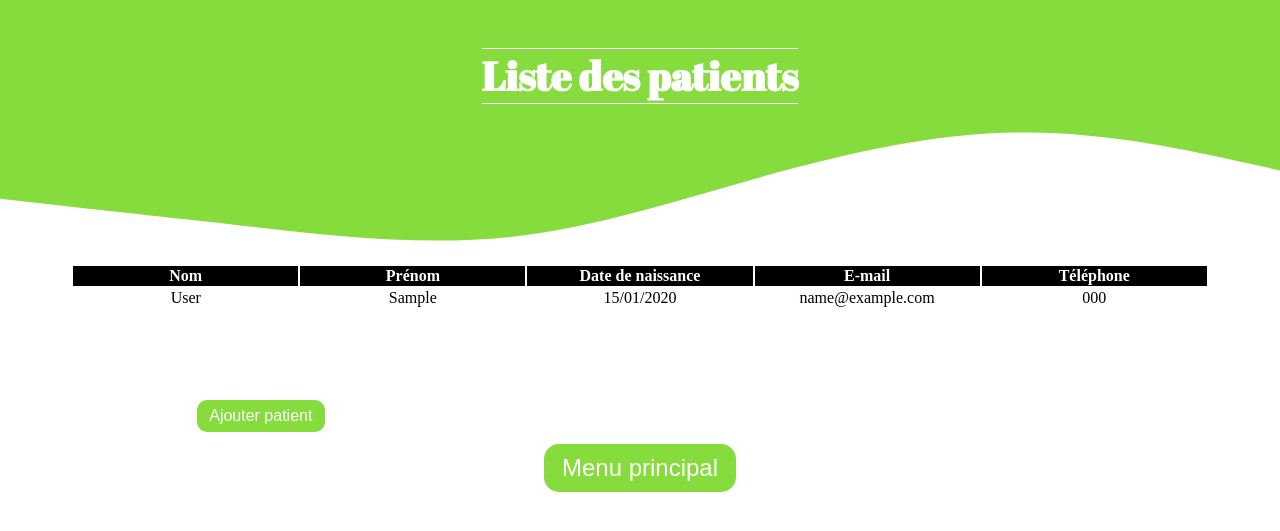
After one commit to MathiasCabrol/Projet-PharmaSoins, a PHP site: page /vue/patientsList.php in a window 1280 px wide. The commit adds this page. Shown: the top 531 px of the page. Run offline with PHP 8.4, Linux system fonts and the light colour scheme; tables that the repository leaves empty or names only in its code hold one stand-in row (values such as "Sample post").

```diff
--- /dev/null
+++ b/assets/css/patientsList.css
@@ -0,0 +1,59 @@
+.tableContainer {
+    margin-top: 120px;
+    display: flex;
+    flex-direction: column;
+    justify-content: center;
+    align-items: center;
+    width: 100%;
+}
+
+table {
+    width: 90%;
+}
+
+th {
+    background-color: black;
+    color: white;
+}
+
+td, th {
+    width: 20%;
+    text-align: center;
+}
+
+.buttonsContainer {
+    display: flex;
+    flex-direction: row;
+    width: 40%;
+    justify-content: center;
+    align-items: center;
+    margin-top: 90px;
+}
+
+button {
+    background-color: var(--main-color);
+    color: white;
+    border-radius: 10px;
+    width: 8em;
+    height: 2em;
+    border: none;
+    font-size: 16px;
+}
+
+button:hover {
+    background-color: var(--alternative-color);
+    cursor: pointer;
+}
+
+.menuContainer {
+    display: flex;
+    flex-direction: row;
+    justify-content: center;
+    width: 100%;
+    margin-top: 20px;
+
+}
+
+.menu {
+    transform: scale(1.5);
+}
--- a/assets/css/style.css
+++ b/assets/css/style.css
@@ -3,7 +3,8 @@
 :root {
     --title-font-family : 'Abril Fatface', cursive;
     --main-font-family : 'Noto Sans', sans-serif;
-    --main-font-size : 14px;
+    --main-color : #86DC3C;
+    --alternative-color : #22780f;
 }
 
 .flex-container {
@@ -21,7 +22,14 @@ h1 {
     margin: 40px 0;
     border-top: 1px solid white;
     border-bottom: 1px solid white;
+}
 
+@media (max-width: 767px) {
+    h1 {
+        color: black;
+        border-top: 1px solid black;
+        border-bottom: 1px solid black;
+    }
 }
 
 .logo {
@@ -63,7 +71,7 @@ body {
     align-items: center;
     height: 14em;
     width: 13em;
-    border: 2px solid #86DC3C;
+    border: 2px solid var(--main-color);
     border-radius: 20px;
     background: url(../image/cardBackground.svg) top no-repeat;
     background-size: 110%;
@@ -75,7 +83,7 @@ body {
 }
 
 .card button {
-    background-color: #86DC3C;
+    background-color: var(--main-color);
     color: white;
     border-radius: 10px;
     width: 8em;
@@ -85,11 +93,12 @@ body {
 }
 
 .card button:hover {
-    background-color: #22780f;
+    background-color: var(--alternative-color);
+    cursor: pointer;
 }
 
 .card:hover {
     transform: scale(1.1);
     background-size: 120%;
-    border: 2px solid #22780f;
+    border: 2px solid var(--alternative-color);
 }
--- /dev/null
+++ b/modele/patientsQueries.php
@@ -0,0 +1,16 @@
+<?php
+
+try
+{
+	$db = new PDO('mysql:host=localhost;dbname=hospitalE2N;charset=utf8', 'root', 'root');
+}
+catch (Exception $e)
+{
+    die('Erreur : ' . $e->getMessage());
+}
+
+$ClientsListQuery = 'SELECT `lastname`, `firstname`, DATE_FORMAT(`birthdate`, "%d/%m/%Y") AS `birthdate`, `mail`, `phone` FROM `patients`';
+$ClientsTable = $db->query($ClientsListQuery);
+$ClientsTableList = $ClientsTable->fetchAll(PDO::FETCH_OBJ);
+
+?>
--- a/index.php
+++ b/vue/index.php
@@ -5,14 +5,14 @@
     <meta charset="UTF-8">
     <meta http-equiv="X-UA-Compatible" content="IE=edge">
     <meta name="viewport" content="width=device-width, initial-scale=1.0">
-    <link rel="stylesheet" href="assets/css/style.css">
+    <link rel="stylesheet" href="../assets/css/style.css">
     <title>PharmaSoins</title>
 </head>
 
 <body>
     <div class="flex-container">
         <h1>Pharma-Soins</h1>
-        <img class="logo" src="assets/image/Logo.jpg" alt="Logo Pharma-Soins">
+        <img class="logo" src="../assets/image/Logo.jpg" alt="Logo Pharma-Soins">
         <h2>Bienvenue sur l'extranet !</h2>
         <p>Ici vous pourrez ajouter et/ou supprimer des RDV ainsi que des patients. Vous pourrez également consulter la liste des RDV et des patients inscrits.</p>
     </div>
@@ -23,7 +23,7 @@
         </div>
         <div class="card">
             <h3>Liste des patients</h3>
-        <a href=""><button>Consulter</button></a>
+            <a href="patientsList.php"><button>Consulter</button></a>
         </div>
         <div class="card">
             <h3>Ajouter un rendez-vous</h3>
--- /dev/null
+++ b/vue/patientsList.php
@@ -0,0 +1,58 @@
+<?php include '../modele/patientsQueries.php';
+
+?>
+<!DOCTYPE html>
+<html lang="fr" dir="ltr">
+
+<head>
+    <meta charset="UTF-8">
+    <meta http-equiv="X-UA-Compatible" content="IE=edge">
+    <meta name="viewport" content="width=device-width, initial-scale=1.0">
+    <link rel="stylesheet" href="../assets/css/style.css">
+    <link rel="stylesheet" href="../assets/css/patientsList.css">
+    <title>Liste de patients</title>
+</head>
+
+<body>
+    <div class="flex-container">
+        <h1>Liste des patients</h1>
+    </div>
+    <div class="tableContainer">
+        <table>
+                <tr>
+                    <th>Nom</th>
+                    <th>Prénom</th>
+                    <th>Date de naissance</th>
+                    <th>E-mail</th>
+                    <th>Téléphone</th>
+                </tr>
+                <?php
+                if(count($ClientsTableList) == 0){
+                    ?>
+                <tr>
+                    <td colspan="5">Aucun client renseigné</td>
+                </tr>
+                <?php
+                } else {
+                foreach ($ClientsTableList as $client){
+                    ?>
+                <tr>
+                    <td><?= $client->lastname ?></td>
+                    <td><?= $client->firstname ?></td>
+                    <td><?= $client->birthdate ?></td>
+                    <td><?= $client->mail ?></td>
+                    <td><?= $client->phone ?></td>
+                </tr>
+                <?php }
+                } ?>
+        </table>
+    </div>
+    <div class="buttonsContainer">
+        <a href="addPatient.php"><button>Ajouter patient</button></a>
+    </div>
+    <div class="menuContainer">
+    <a href="index.php"><button class="menu">Menu principal</button></a>
+    </div>
+</body>
+
+</html>
```
Also changed, not shown: assets/css/addPatient.css (added, +66 -0 lines), controller/addPatientController.php (added, +73 -0 lines), modele/sendForm.php (added, +20 -0 lines), vue/addPatient.php (added, +45 -0 lines). Lines whose indentation alone changed are shown as unchanged.
